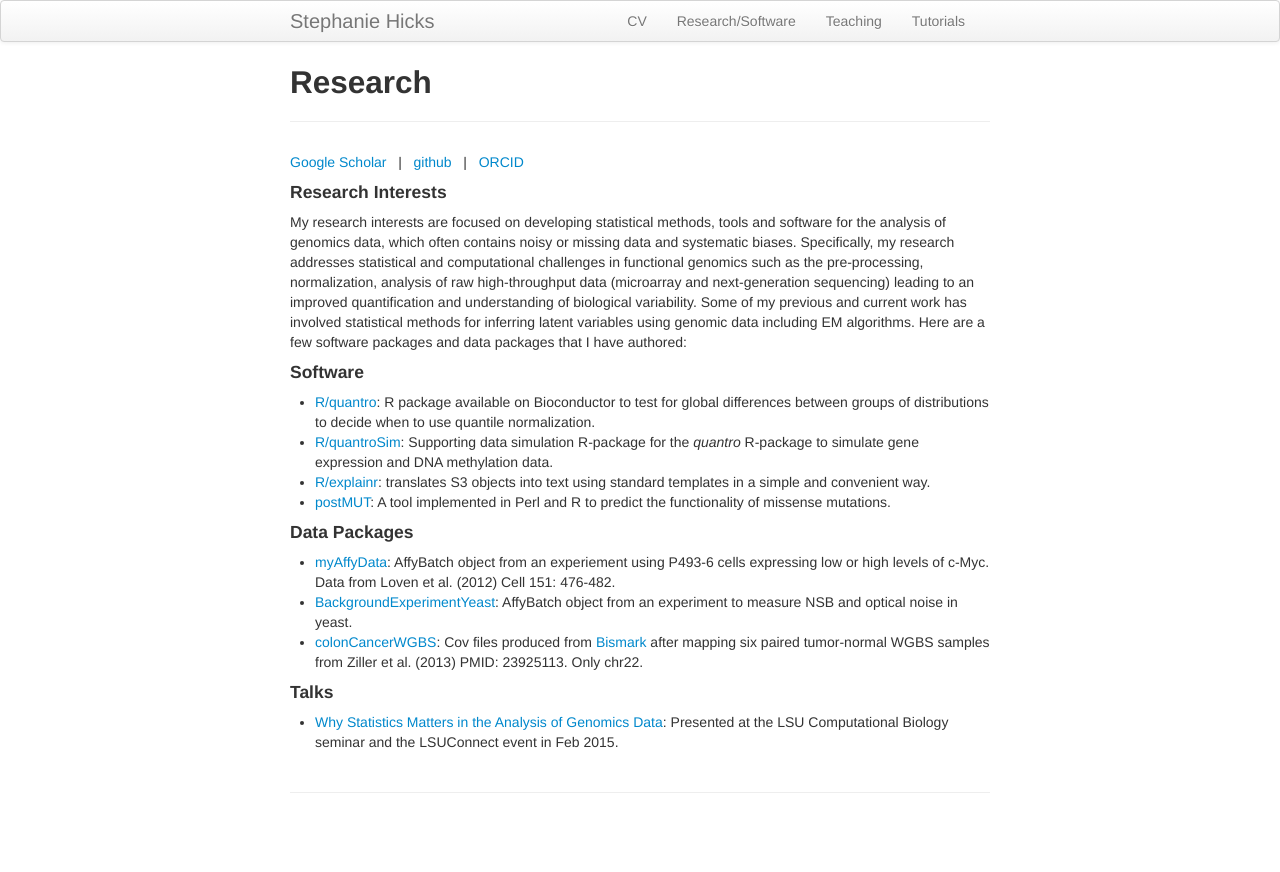
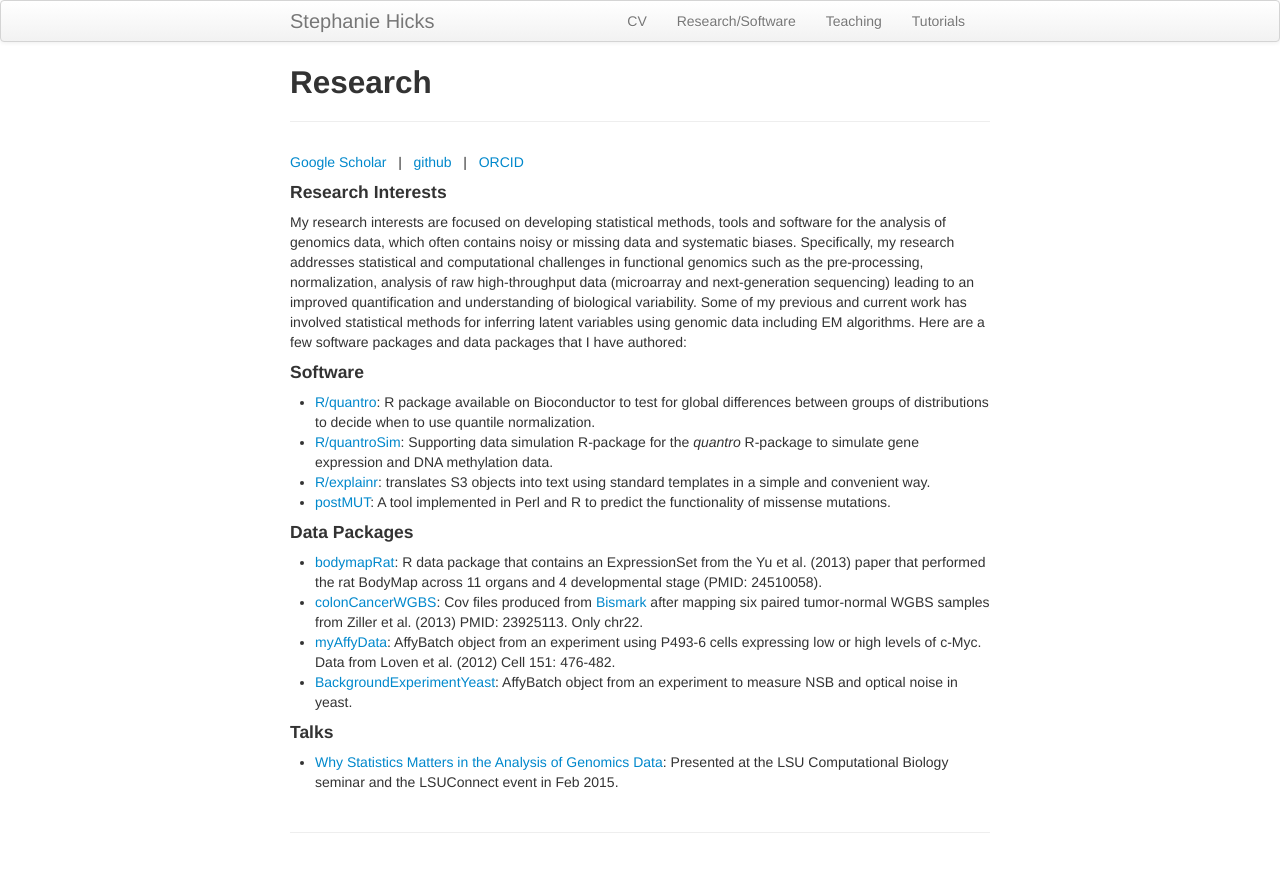
Before and after one commit to jmcgread/stephaniehicks.github.io, a Jekyll site: the page built from pages/research.md, in a window 1280 px wide. Shown: the top 872 px of the page. Built offline with Jekyll 4.4.1, drawn with Linux system fonts in a browser that asks for light colours.

Commit message:
added link to bodymapRat R data pkg

```diff
--- a/pages/research.md
+++ b/pages/research.md
@@ -22,9 +22,10 @@ to simulate gene expression and DNA methylation data.
 
 #### Data Packages
 
-- [myAffyData](https://github.com/stephaniehicks/mycAffyData): AffyBatch object from an experiement using P493-6 cells expressing low or high levels of c-Myc. Data from Loven et al. (2012) Cell 151: 476-482.
+- [bodymapRat](https://github.com/stephaniehicks/bodymapRat): R data package that contains an ExpressionSet from the Yu et al. (2013) paper that performed the rat BodyMap across 11 organs and 4 developmental stage (PMID: 24510058).
+- [colonCancerWGBS](https://github.com/genomicsclass/colonCancerWGBS): Cov files produced from [Bismark](http://www.bioinformatics.babraham.ac.uk/projects/bismark/) after mapping six paired tumor-normal WGBS samples from Ziller et al. (2013) PMID: 23925113. Only chr22.
+- [myAffyData](https://github.com/stephaniehicks/mycAffyData): AffyBatch object from an experiment using P493-6 cells expressing low or high levels of c-Myc. Data from Loven et al. (2012) Cell 151: 476-482.
 - [BackgroundExperimentYeast](https://github.com/stephaniehicks/BackgroundExperimentYeast): AffyBatch object from an experiment to measure NSB and optical noise in yeast.
-- [colonCancerWGBS](https://github.com/genomicsclass/colonCancerWGBS): Cov files produced from [Bismark](http://www.bioinformatics.babraham.ac.uk/projects/bismark/) after mapping six paired tumor-normal WGBS samples from Ziller et al. (2013) PMID: 23925113. Only chr22.
 
 #### Talks
 
```
